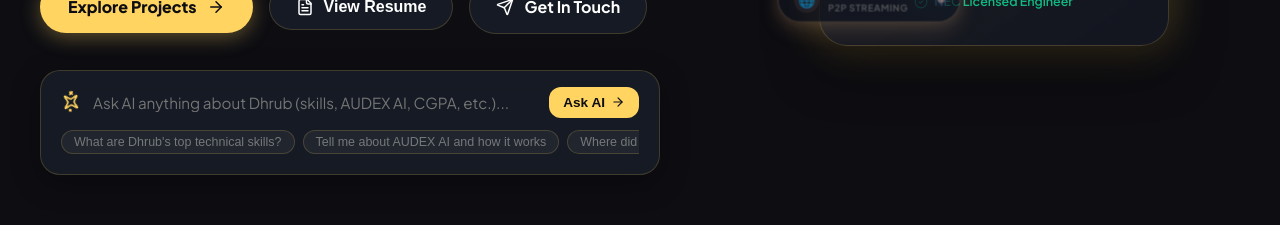
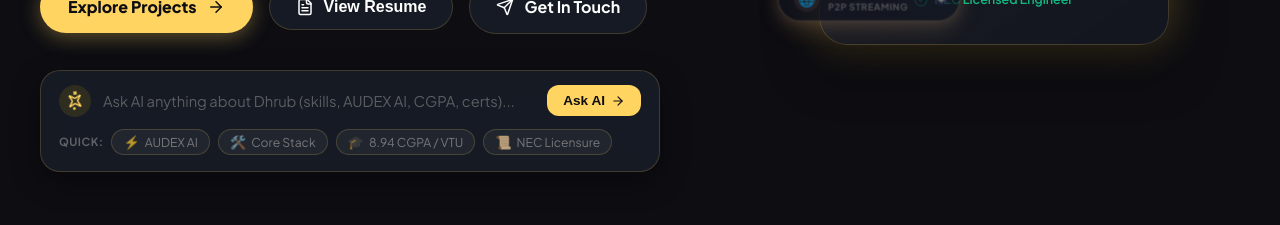
Before and after one commit to dhrub4545/portfolio, a React (Vite) app in the folder frontend/: page / in a window 1280 px wide. Shown: the part 562-787 px from the top of the page. Built offline with nearby package versions, Linux system fonts and the light colour scheme; no server answers.

Commit message:
fix(hero): Eliminate ugly horizontal scrollbar and polish AI prompt search bar UI

```diff
--- a/frontend/src/components/Hero.jsx
+++ b/frontend/src/components/Hero.jsx
@@ -16,6 +16,14 @@ const dynamicSkillsList = [
   { name: 'TypeScript', icon: '🔷', color: '#3b82f6', category: 'Typed JavaScript' },
   { name: 'HLS.js Streaming', icon: '🎬', color: '#f97316', category: 'Media Player' },
   { name: '200+ LeetCode DSA', icon: '💡', color: '#f59e0b', category: 'Algorithms' }
+];
+
+// Curated concise quick prompts with icons for hero bar
+const quickAiPrompts = [
+  { label: 'AUDEX AI', query: 'Tell me about AUDEX AI and how it works', icon: '⚡' },
+  { label: 'Core Stack', query: "What are Dhrub's top technical skills?", icon: '🛠️' },
+  { label: '8.94 CGPA / VTU', query: 'Where did Dhrub study and what is his CGPA?', icon: '🎓' },
+  { label: 'NEC Licensure', query: "Tell me about Dhrub's engineering license and certifications", icon: '📜' }
 ];
 
 export default function Hero({ onOpenResume, onOpenAiChat }) {
@@ -148,32 +156,39 @@ export default function Hero({ onOpenResume, onOpenAiChat }) {
         {/* AI Prompt Search Bar */}
         <div className="ai-prompt-bar">
           <form onSubmit={handlePromptSubmit} className="ai-prompt-input-row">
-            <Sparkles size={20} className="ai-sparkle-icon" />
+            <div className="ai-sparkle-wrap">
+              <Sparkles size={18} className="ai-sparkle-icon" />
+            </div>
             <input
               type="text"
               value={promptText}
               onChange={(e) => setPromptText(e.target.value)}
-              placeholder="Ask AI anything about Dhrub (skills, AUDEX AI, CGPA, etc.)..."
+              placeholder="Ask AI anything about Dhrub (skills, AUDEX AI, CGPA, certs)..."
               className="ai-prompt-input"
             />
-            <button type="submit" className="ai-prompt-btn">
+            <button type="submit" className="ai-prompt-btn" aria-label="Ask AI">
               <span>Ask AI</span>
               <ArrowRight size={14} />
             </button>
           </form>
 
           {/* Sample prompt chips */}
+          <div className="ai-prompt-chips-wrapper">
+            <span className="ai-prompt-chips-label">Quick:</span>
             <div className="ai-prompt-chips">
-            {sampleAiQuestions.slice(0, 3).map((q, idx) => (
+              {quickAiPrompts.map((item, idx) => (
                 <button
                   key={idx}
                   type="button"
-                onClick={() => handleChipClick(q)}
+                  onClick={() => handleChipClick(item.query)}
                   className="ai-prompt-chip"
+                  title={item.query}
                 >
-                {q}
+                  <span className="ai-chip-icon">{item.icon}</span>
+                  <span>{item.label}</span>
                 </button>
               ))}
+            </div>
           </div>
         </div>
       </div>
--- a/frontend/src/styles/portfolio.css
+++ b/frontend/src/styles/portfolio.css
@@ -533,17 +533,34 @@ body {
   background: var(--glass-bg);
   border: 1px solid var(--glass-border);
   border-radius: 20px;
-  padding: 16px 20px;
+  padding: 14px 18px;
   max-width: 620px;
-  box-shadow: 0 8px 30px rgba(0, 0, 0, 0.25);
-  backdrop-filter: blur(12px);
+  box-shadow: 0 10px 30px rgba(0, 0, 0, 0.3);
+  backdrop-filter: blur(14px);
+  transition: border-color 0.25s ease, box-shadow 0.25s ease;
+}
+
+.ai-prompt-bar:focus-within {
+  border-color: rgba(234, 179, 8, 0.45);
+  box-shadow: 0 10px 35px rgba(234, 179, 8, 0.12), 0 0 0 1px rgba(234, 179, 8, 0.25);
 }
 
 .ai-prompt-input-row {
   display: flex;
   align-items: center;
   gap: 12px;
-  margin-bottom: 12px;
+  margin-bottom: 10px;
+}
+
+.ai-sparkle-wrap {
+  display: flex;
+  align-items: center;
+  justify-content: center;
+  width: 32px;
+  height: 32px;
+  border-radius: 50%;
+  background: rgba(234, 179, 8, 0.12);
+  flex-shrink: 0;
 }
 
 .ai-sparkle-icon {
@@ -562,8 +579,14 @@ body {
   border: none;
   outline: none;
   color: var(--text-primary);
-  font-size: 0.95rem;
+  font-size: 0.92rem;
   font-family: inherit;
+  min-width: 0;
+}
+
+.ai-prompt-input::placeholder {
+  color: var(--text-muted);
+  opacity: 0.75;
 }
 
 .ai-prompt-btn {
@@ -571,14 +594,15 @@ body {
   color: #0d0d12;
   border: none;
   border-radius: 12px;
-  padding: 8px 14px;
+  padding: 8px 16px;
   font-weight: 700;
   font-size: 0.85rem;
   cursor: pointer;
   display: flex;
   align-items: center;
   gap: 6px;
-  transition: transform 0.2s ease;
+  flex-shrink: 0;
+  transition: transform 0.2s cubic-bezier(0.16, 1, 0.3, 1), box-shadow 0.2s ease;
 }
 
 [data-theme='light'] .ai-prompt-btn {
@@ -586,7 +610,25 @@ body {
 }
 
 .ai-prompt-btn:hover {
-  transform: scale(1.05);
+  transform: scale(1.04);
+  box-shadow: 0 4px 14px rgba(234, 179, 8, 0.35);
+}
+
+.ai-prompt-chips-wrapper {
+  display: flex;
+  align-items: center;
+  gap: 8px;
+  overflow: hidden;
+}
+
+.ai-prompt-chips-label {
+  font-size: 0.7rem;
+  font-weight: 700;
+  text-transform: uppercase;
+  letter-spacing: 0.5px;
+  color: var(--text-muted);
+  flex-shrink: 0;
+  opacity: 0.8;
 }
 
 .ai-prompt-chips {
@@ -594,25 +636,73 @@ body {
   align-items: center;
   gap: 8px;
   overflow-x: auto;
-  padding-bottom: 4px;
+  overflow-y: hidden;
+  padding: 2px 2px 2px 0;
+  scrollbar-width: none; /* Firefox */
+  -ms-overflow-style: none; /* IE & Edge */
+  -webkit-overflow-scrolling: touch;
+}
+
+.ai-prompt-chips::-webkit-scrollbar {
+  display: none;
+  width: 0;
+  height: 0;
 }
 
 .ai-prompt-chip {
   background: rgba(255, 255, 255, 0.05);
   border: 1px solid var(--glass-border);
   color: var(--text-muted);
-  font-size: 0.78rem;
-  padding: 4px 12px;
+  font-size: 0.76rem;
+  padding: 4px 11px;
   border-radius: 9999px;
   white-space: nowrap;
   cursor: pointer;
-  transition: all 0.2s ease;
+  display: flex;
+  align-items: center;
+  gap: 5px;
+  transition: all 0.2s cubic-bezier(0.16, 1, 0.3, 1);
+  font-family: inherit;
+  flex-shrink: 0;
+}
+
+.ai-chip-icon {
+  font-size: 0.82rem;
+  line-height: 1;
 }
 
 .ai-prompt-chip:hover {
-  background: color-mix(in srgb, var(--accent-primary) 18%, transparent);
-  color: var(--accent-primary);
-  border-color: var(--accent-primary);
+  background: rgba(234, 179, 8, 0.12);
+  color: var(--accent-primary);
+  border-color: rgba(234, 179, 8, 0.4);
+  transform: translateY(-1px);
+}
+
+.ai-prompt-chip:active {
+  transform: translateY(0);
+}
+
+/* Light Theme Overrides for Hero AI Bar */
+[data-theme='light'] .ai-prompt-bar {
+  background: #ffffff;
+  border-color: rgba(0, 0, 0, 0.1);
+  box-shadow: 0 8px 25px rgba(0, 0, 0, 0.07);
+}
+
+[data-theme='light'] .ai-sparkle-wrap {
+  background: rgba(234, 179, 8, 0.15);
+}
+
+[data-theme='light'] .ai-prompt-chip {
+  background: rgba(0, 0, 0, 0.04);
+  border-color: rgba(0, 0, 0, 0.1);
+  color: #475569;
+}
+
+[data-theme='light'] .ai-prompt-chip:hover {
+  background: rgba(234, 179, 8, 0.12);
+  color: #b45309;
+  border-color: #f59e0b;
 }
 
 /* Hero Right 3D Visual with Dynamic Cycling Floating Badges */
```
Lines whose indentation alone changed are shown as unchanged.
